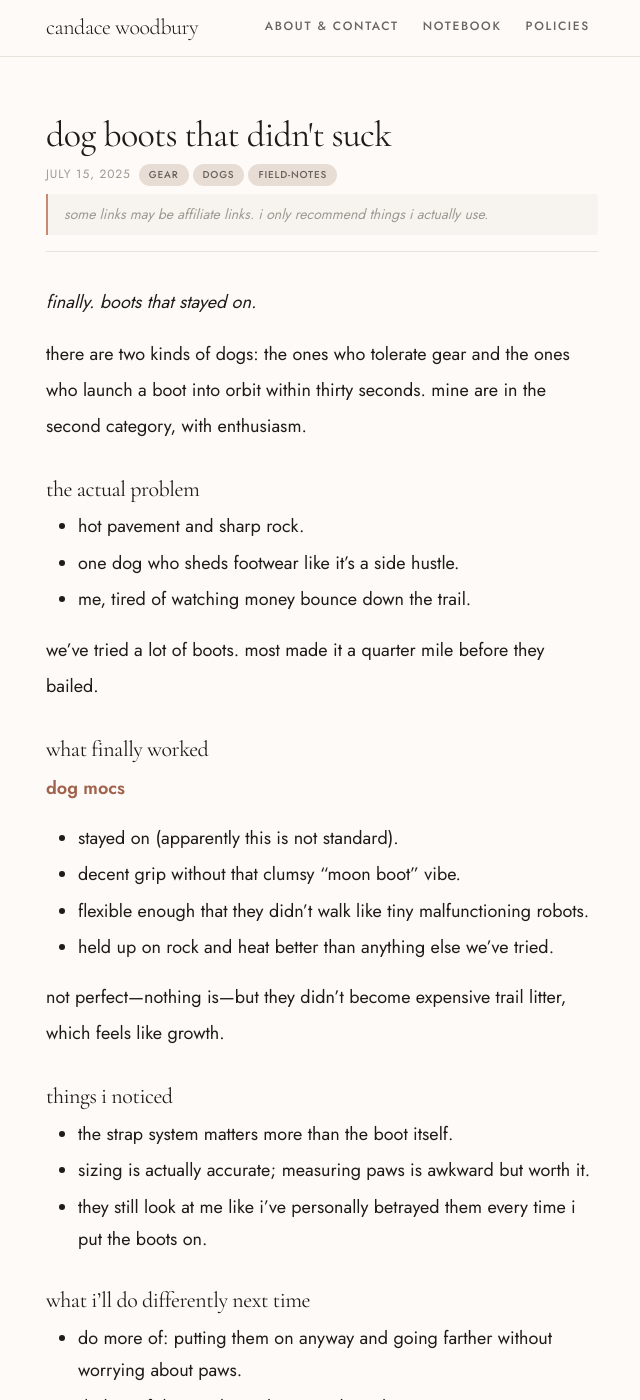
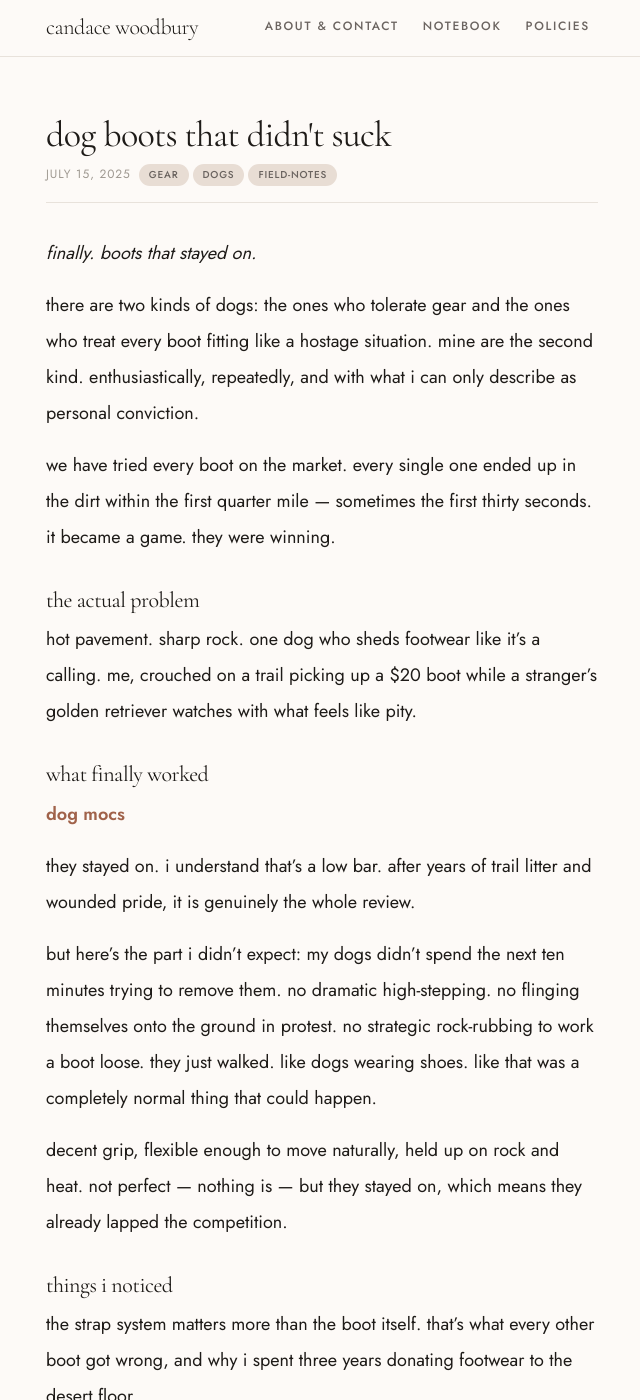
Before and after one commit to candacemonster/candace-woodbury, a Jekyll site: the page built from _posts/2025-07-15-dog-boots-that-didnt-suck.md, in a window 1280 px wide and 1400 px high. Shown: the whole window, without its empty margins (318-958 px from the left). Built offline with Jekyll 4.4.1, drawn with Linux system fonts in a browser that asks for light colours; some of the changed text lies outside the part shown.

Commit message:
more updates.

```diff
--- a/_posts/2025-07-15-dog-boots-that-didnt-suck.md
+++ b/_posts/2025-07-15-dog-boots-that-didnt-suck.md
@@ -3,44 +3,40 @@ layout: post
 title: "dog boots that didn't suck"
 date: 2025-07-15
 tags: [gear, dogs, field-notes]
-disclosure: some links may be affiliate links. i only recommend things i actually use.
 notes: |
-  **sources & end notes**
-  - dog mocs: https://www.dogmocs.com/
+  dog mocs: https://www.dogmocs.com/
 ---
 
 *finally. boots that stayed on.*
 
-there are two kinds of dogs: the ones who tolerate gear and the ones who launch a boot into orbit within thirty seconds. mine are in the second category, with enthusiasm.
+there are two kinds of dogs: the ones who tolerate gear and the ones who treat every boot fitting like a hostage situation. mine are the second kind. enthusiastically, repeatedly, and with what i can only describe as personal conviction.
+
+we have tried every boot on the market. every single one ended up in the dirt within the first quarter mile — sometimes the first thirty seconds. it became a game. they were winning.
 
 ### the actual problem
 
-- hot pavement and sharp rock.
-- one dog who sheds footwear like it's a side hustle.
-- me, tired of watching money bounce down the trail.
-
-we’ve tried a lot of boots. most made it a quarter mile before they bailed.
+hot pavement. sharp rock. one dog who sheds footwear like it's a calling. me, crouched on a trail picking up a $20 boot while a stranger's golden retriever watches with what feels like pity.
 
 ### what finally worked
 
 **[dog mocs](https://www.dogmocs.com/)**
-- stayed on (apparently this is not standard).
-- decent grip without that clumsy “moon boot” vibe.
-- flexible enough that they didn’t walk like tiny malfunctioning robots.
-- held up on rock and heat better than anything else we’ve tried.
 
-not perfect—nothing is—but they didn’t become expensive trail litter, which feels like growth.
+they stayed on. i understand that's a low bar. after years of trail litter and wounded pride, it is genuinely the whole review.
+
+but here's the part i didn't expect: my dogs didn't spend the next ten minutes trying to remove them. no dramatic high-stepping. no flinging themselves onto the ground in protest. no strategic rock-rubbing to work a boot loose. they just walked. like dogs wearing shoes. like that was a completely normal thing that could happen.
+
+decent grip, flexible enough to move naturally, held up on rock and heat. not perfect — nothing is — but they stayed on, which means they already lapped the competition.
 
 ### things i noticed
 
-- the strap system matters more than the boot itself.
-- sizing is actually accurate; measuring paws is awkward but worth it.
-- they still look at me like i’ve personally betrayed them every time i put the boots on.
+the strap system matters more than the boot itself. that's what every other boot got wrong, and why i spent three years donating footwear to the desert floor.
 
-### what i’ll do differently next time
+sizing is accurate, which means you have to actually measure your dog's paws, which is exactly as undignified as it sounds.
 
-- do more of: putting them on anyway and going farther without worrying about paws.
-- do less of: buying boots because the colors are cute.
-- try next: thin socks underneath for the drama‑queen paws, if only for the emotional support.
+they still give me the look every time i put the boots on. the boots stay on anyway. i consider this a personal win.
 
-field note filed: boots stayed on, dogs are fine, and i’m slightly less suspicious of dog gear now.
+### what i'll do differently next time
+
+put them on without negotiating. stop buying boots based on color. possibly try thin socks underneath for the one with the drama-queen paws — not because it'll help, but because i've already committed to this bit.
+
+field note filed: boots stayed on, dogs are fine, and i'm slightly less suspicious of dog gear now.
```
Also changed, not shown: _posts/2025-07-20-the-waters-right-there.md (+15 -20 lines), _posts/2025-09-27-autumn-equinox-monitor-tan.md (+18 -14 lines), _posts/2025-11-05-high-point-trail-last-stretch.md (+16 -25 lines), _posts/2026-03-21-leaving-the-desert.md (added, +42 -0 lines), humans.txt (+4 -4 lines), pages/policies.md (+20 -15 lines).
